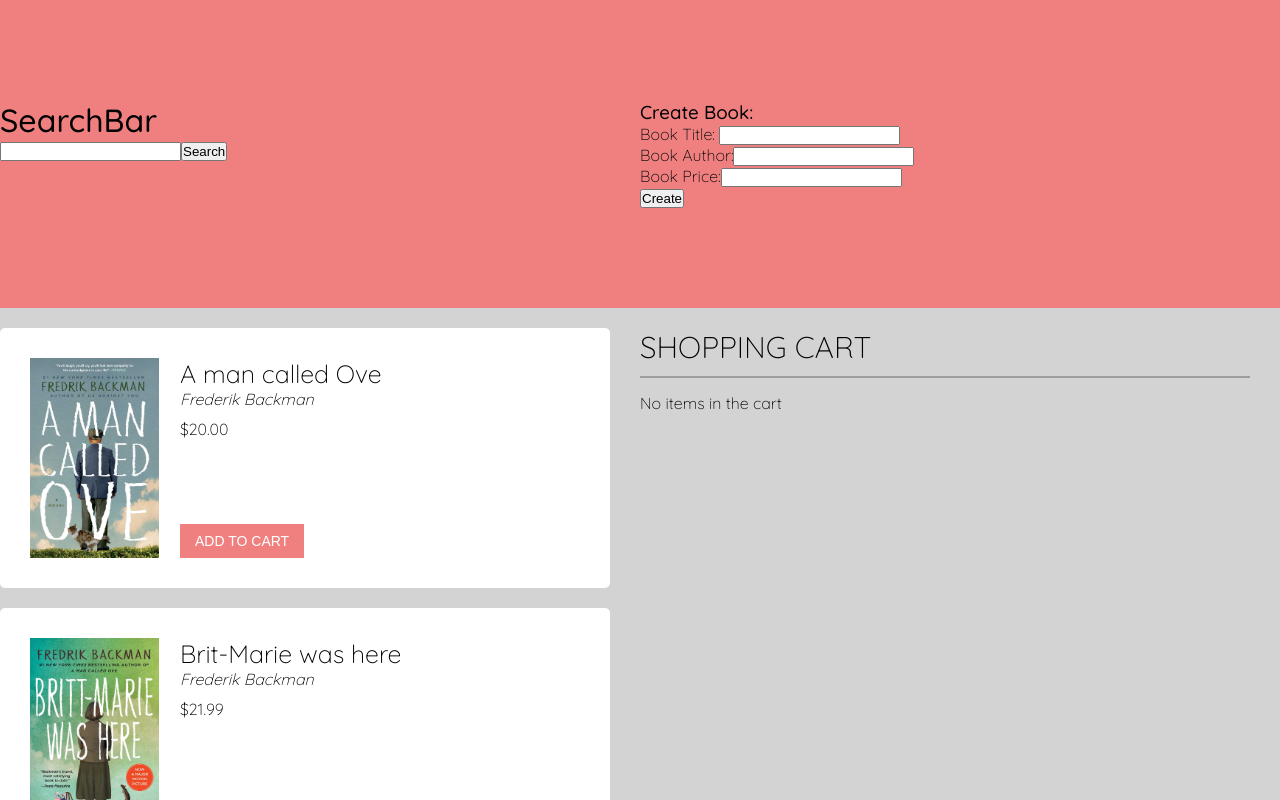
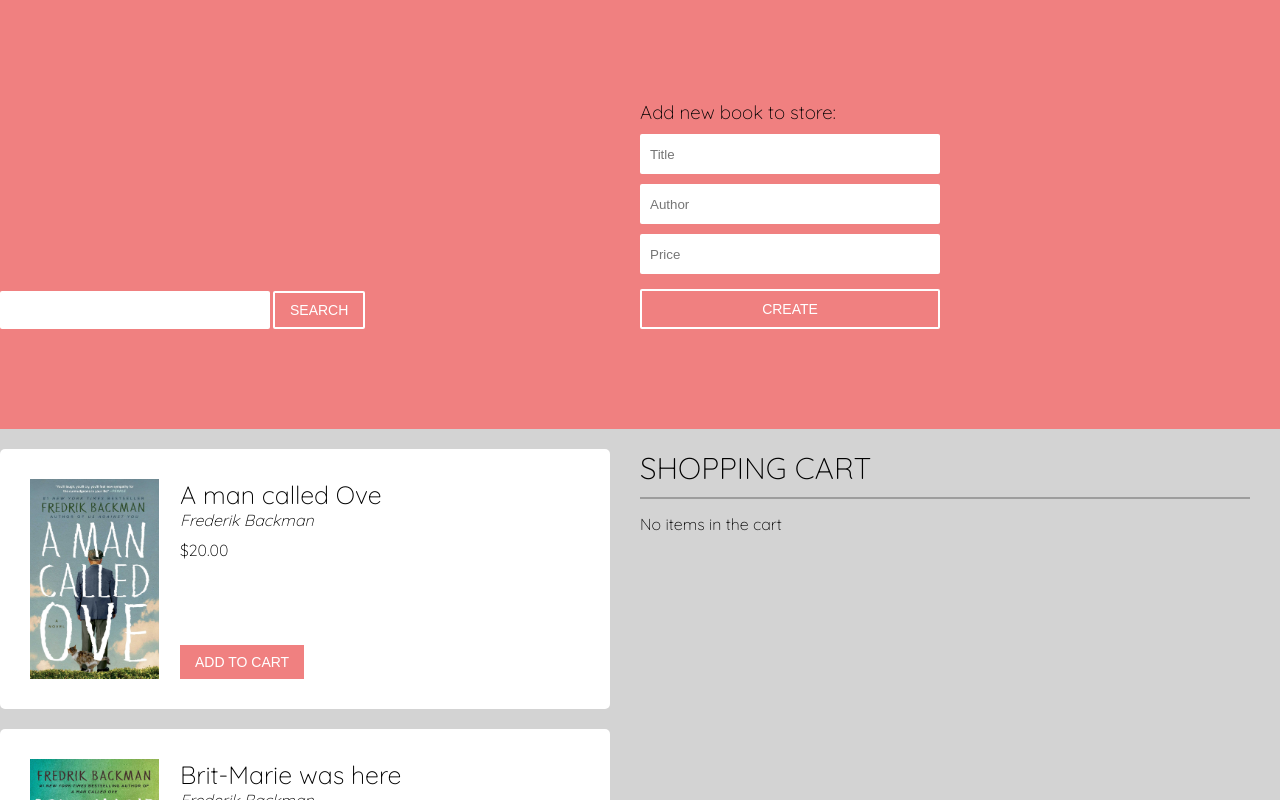
Before and after one commit to hstefanova/shopping-cart-vuejs, a Vue app in the folder simple-shopping-cart-app/: page / in a window 1280 px wide. Shown: the top 800 px of the page. Built offline with nearby package versions, Linux system fonts and the light colour scheme; data requests are answered from the project's data file.

Commit message:
add styles to the input fields

```diff
--- a/simple-shopping-cart-app/db.json
+++ b/simple-shopping-cart-app/db.json
@@ -50,6 +50,12 @@
       "title": "test22",
       "author": "test",
       "price": 2
+    },
+    {
+      "id": 28910,
+      "title": "Knife",
+      "author": "R. J. Anderson",
+      "price": 23
     }
   ]
 }
--- a/simple-shopping-cart-app/src/App.vue
+++ b/simple-shopping-cart-app/src/App.vue
@@ -66,7 +66,24 @@ h3,
 h4,
 h5,
 h6 {
-  font-weight: 500;
+  font-weight: 300;
+}
+
+input {
+  min-width: 270px;
+  min-height: 30px;
+  border: 0;
+  border-radius: 2px;
+  padding: 5px 10px;
+}
+
+input:focus {
+  outline: none;
+  box-shadow: 0 0 5px 2px rgb(219, 92, 92);
+}
+
+.hidden {
+  display: none;
 }
 
 .shell {
@@ -83,6 +100,9 @@ h6 {
 .main .main__head {
   background: lightcoral;
   padding: 100px 0;
+}
+.main .main__head .main__cols {
+  align-items: flex-end;
 }
 .main .main__body {
   padding: 20px 0;
@@ -118,7 +138,14 @@ h6 {
   height: 20px;
   padding: 0;
 }
+
+.btn--transparent {
+  background: none;
+  border: 2px solid #fff;
+  border-radius: 2px;
+}
 .btn:hover {
-  background: darkseagreen;
+  background: rgb(219, 92, 92);
+  cursor: pointer;
 }
 </style>
--- a/simple-shopping-cart-app/src/components/CreateBook.vue
+++ b/simple-shopping-cart-app/src/components/CreateBook.vue
@@ -1,32 +1,32 @@
 <template>
-  <div class="form-book">
-    <h3>Create Book:</h3>
+  <div class="form-create">
+    <h3 class="form__title">Add new book to store:</h3>
 
     <form action="" @submit.prevent="createBook">
       <div class="form__row">
-        <label>Book Title: {{ book.title }}</label>
-        <input type="text" v-model="book.title" />
+        <label class="hidden">Title: </label>
+        <input type="text" class="form__field" v-model="book.title" placeholder="Title"/>
       </div>
 
       <div class="form__row">
-        <label>Book Author:</label>
-        <input type="text" v-model="book.author" />
+        <label class="hidden">Author:</label>
+        <input type="text" class="form__field" v-model="book.author" placeholder="Author" />
       </div>
 
       <div class="form__row">
-        <label>Book Price:</label>
-        <input type="number" v-model="book.price" />
+        <label class="hidden">Price:</label>
+        <input type="number" class="form__field" v-model="book.price" placeholder="Price" />
       </div>
 
       <p v-if="errors.length">
-    <b>Please correct the following error(s):</b>
-    <ul>
-      <li v-for="error in errors" :key="error">{{ error }}</li>
-    </ul>
-  </p>
+        <strong>Please correct the following error(s):</strong>
+        <ul>
+          <li v-for="error in errors" :key="error">{{ error }}</li>
+        </ul>
+      </p>
 
       <div class="form__actions">
-        <button type="submit">Create</button>
+        <button type="submit" class="btn btn--transparent form__btn">Create</button>
       </div>
     </form>
   </div>
@@ -78,4 +78,25 @@ export default {
 };
 </script>
 
-<style></style>
+<style scoped>
+.form-create {
+  width: 300px;
+}
+
+.form-create input,
+.form-create button {
+  width: 100%;
+  height: 40px;
+}
+
+.form-create .form__title {
+  margin-bottom: 10px;
+}
+
+.form-create .form__btn {
+  margin-top: 15px;
+}
+.form-create .form__row + .form__row {
+  margin-top: 10px;
+}
+</style>
--- a/simple-shopping-cart-app/src/components/SearchBar.vue
+++ b/simple-shopping-cart-app/src/components/SearchBar.vue
@@ -1,14 +1,17 @@
 <template>
-  <div class="search-bar">
-    <h1>SearchBar</h1>
-
+  <div class="search">
+    <div class="search__inner">
       <input
         type="text"
+        class="search__field"
         v-model="searchInput"
         @keyup.delete="search"
         @keyup.enter="search"
       />
-    <button @click="search">Search</button>
+      <button @click="search" class="btn btn--transparent search__btn">
+        Search
+      </button>
+    </div>
   </div>
 </template>
 
@@ -16,12 +19,9 @@
 import { EventBus } from "@/event-bus";
 export default {
   data() {
-    return { searchInput: "" };
-  },
-  computed: {
-    searchInputConverted: function() {
-      return this.searchInput.toLowerCase();
-    }
+    return {
+      searchInput: ""
+    };
   },
   methods: {
     search: function() {
@@ -31,4 +31,16 @@ export default {
 };
 </script>
 
-<style></style>
+<style scoped>
+.search .search__inner {
+  display: flex;
+  align-items: stretch;
+}
+.search .search__btn {
+  margin-left: 3px;
+}
+
+.search .search__field {
+  height: auto;
+}
+</style>
```
Lines whose indentation alone changed are shown as unchanged.
